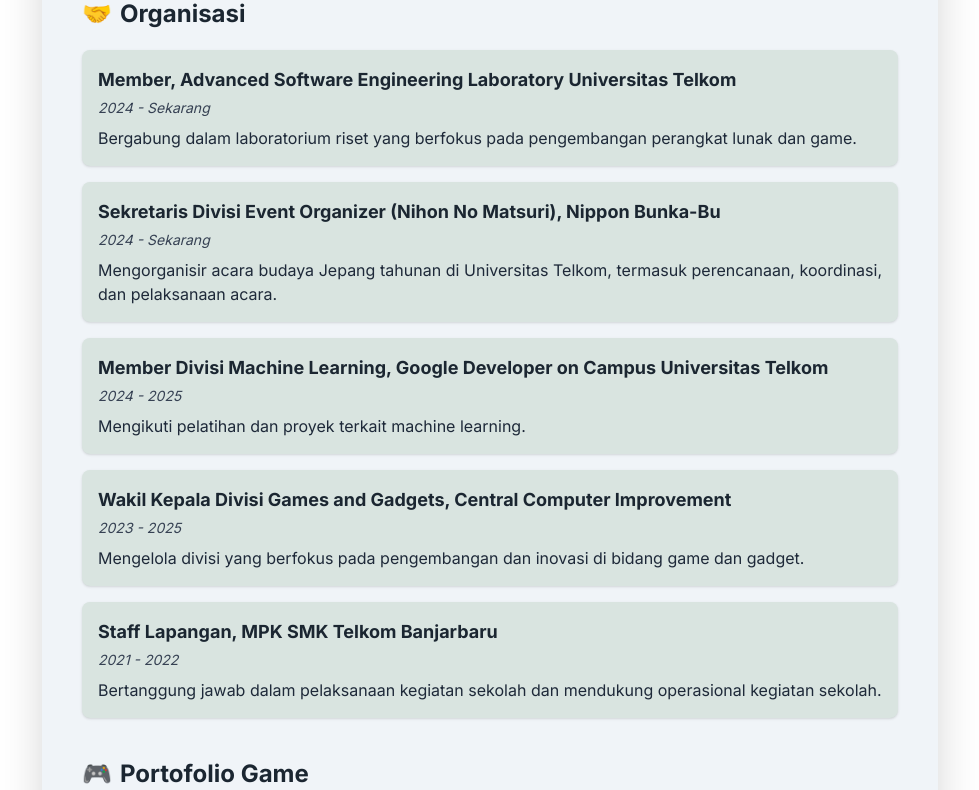
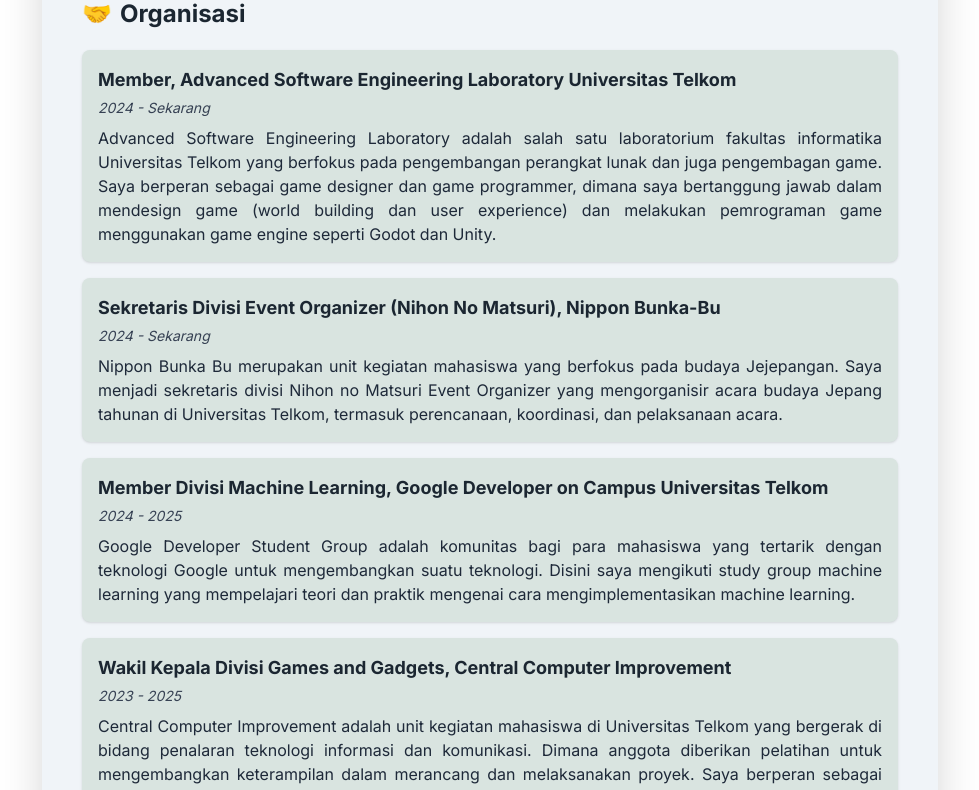
Before and after one commit to NeoRyumasil/WebPortofolio, a Next.js app: page / in a window 1280 px wide. Shown: the part 1400-2190 px from the top of the page, without its empty margins (150-1129 px from the left). Built offline with nearby package versions, Linux system fonts and the light colour scheme.

Commit message:
EDIT : Organization Content

```diff
--- a/src/data/content.ts
+++ b/src/data/content.ts
@@ -45,31 +45,31 @@
         role: "Member",
         organization: "Advanced Software Engineering Laboratory Universitas Telkom",
         duration: "2024 - Sekarang",
-        desc: "Bergabung dalam laboratorium riset yang berfokus pada pengembangan perangkat lunak dan game."
+        desc: "Advanced Software Engineering Laboratory adalah salah satu laboratorium fakultas informatika Universitas Telkom yang berfokus pada pengembangan perangkat lunak dan juga pengembagan game. Saya berperan sebagai game designer dan game programmer, dimana saya bertanggung jawab dalam mendesign game (world building dan user experience) dan melakukan pemrograman game menggunakan game engine seperti Godot dan Unity."
     },
     {
         role: "Sekretaris Divisi Event Organizer (Nihon No Matsuri)",
         organization: "Nippon Bunka-Bu",
         duration: "2024 - Sekarang",
-        desc: "Mengorganisir acara budaya Jepang tahunan di Universitas Telkom, termasuk perencanaan, koordinasi, dan pelaksanaan acara."
+        desc: "Nippon Bunka Bu merupakan unit kegiatan mahasiswa yang berfokus pada budaya Jejepangan. Saya menjadi sekretaris divisi Nihon no Matsuri Event Organizer yang mengorganisir acara budaya Jepang tahunan di Universitas Telkom, termasuk perencanaan, koordinasi, dan pelaksanaan acara."
     },
     {
         role: "Member Divisi Machine Learning",
         organization: "Google Developer on Campus Universitas Telkom",
         duration: "2024 - 2025",
-        desc: "Mengikuti pelatihan dan proyek terkait machine learning."
+        desc: "Google Developer Student Group adalah komunitas bagi para mahasiswa yang tertarik dengan teknologi Google untuk mengembangkan suatu teknologi. Disini saya mengikuti study group machine learning yang mempelajari teori dan praktik mengenai cara mengimplementasikan machine learning."
     },
     {
         role: "Wakil Kepala Divisi Games and Gadgets",
         organization: "Central Computer Improvement",
         duration: "2023 - 2025",
-        desc: "Mengelola divisi yang berfokus pada pengembangan dan inovasi di bidang game dan gadget."
+        desc: "Central Computer Improvement adalah unit kegiatan mahasiswa di Universitas Telkom yang bergerak di bidang penalaran teknologi informasi dan komunikasi. Dimana anggota diberikan pelatihan untuk mengembangkan keterampilan dalam merancang dan melaksanakan proyek. Saya berperan sebagai wakil kepala divisi Games and Gadget, dimana saya bertanggung jawab untuk mengelola program kerja divisi agar sesuai dengan target. "
     },
     {
         role: "Staff Lapangan",
         organization: "MPK SMK Telkom Banjarbaru",
         duration: "2021 - 2022",
-        desc: "Bertanggung jawab dalam pelaksanaan kegiatan sekolah dan mendukung operasional kegiatan sekolah."
+        desc: "Majelis Perwakilan Kelas adalah organisasi yang dibuat untuk mengawasi dan membantu kinerja OSIS dalam melaksanakan program kerjanya. Saya berperan sebagaistaff lapangan, dimana Saya bertanggung jawab untuk mengawasi dan membantu OSIS ketika melaksanakan program kerja di lapangan seperti event kemerdekaan, classmeeting, dan MPLS."
     }
 ];
 
```
